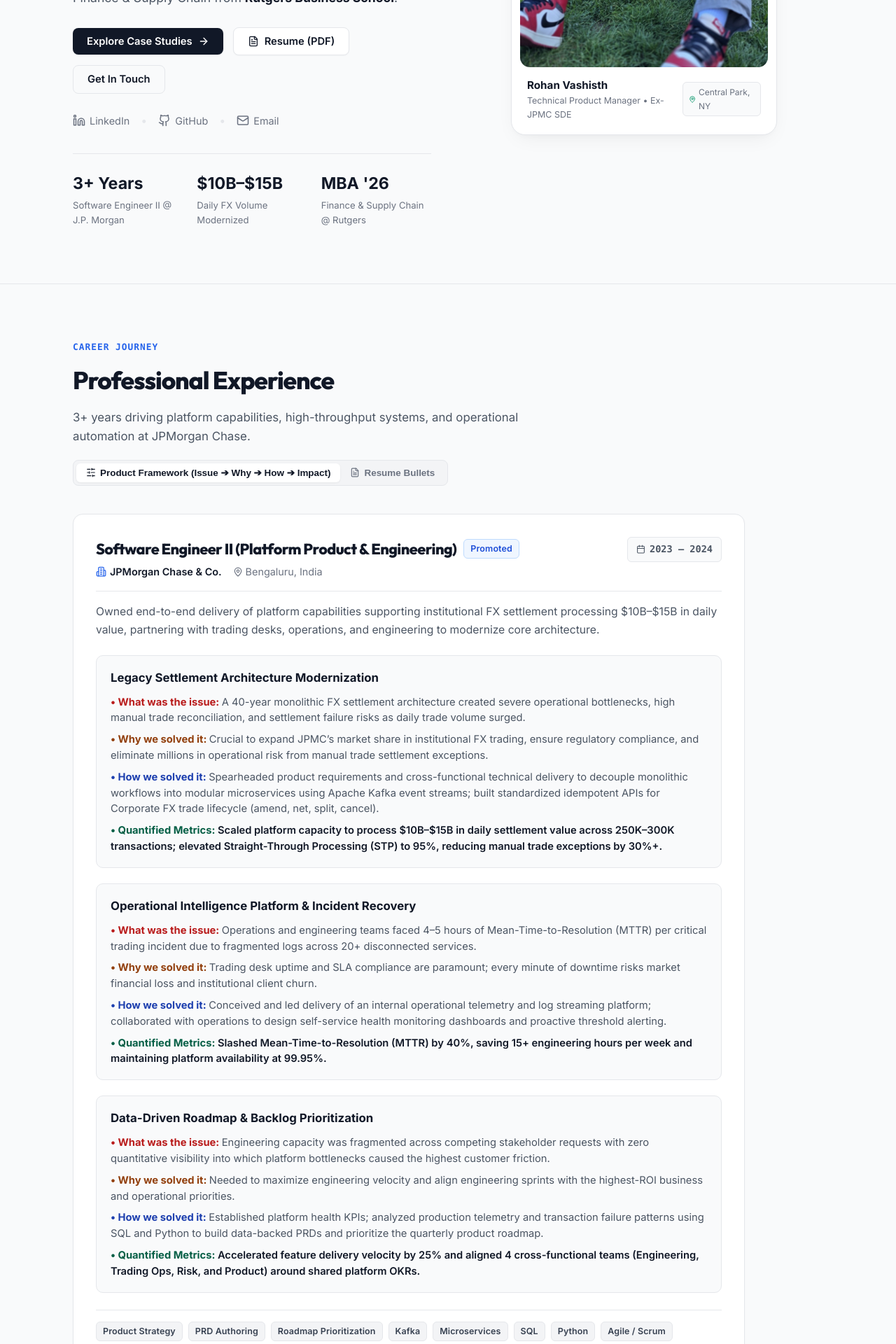
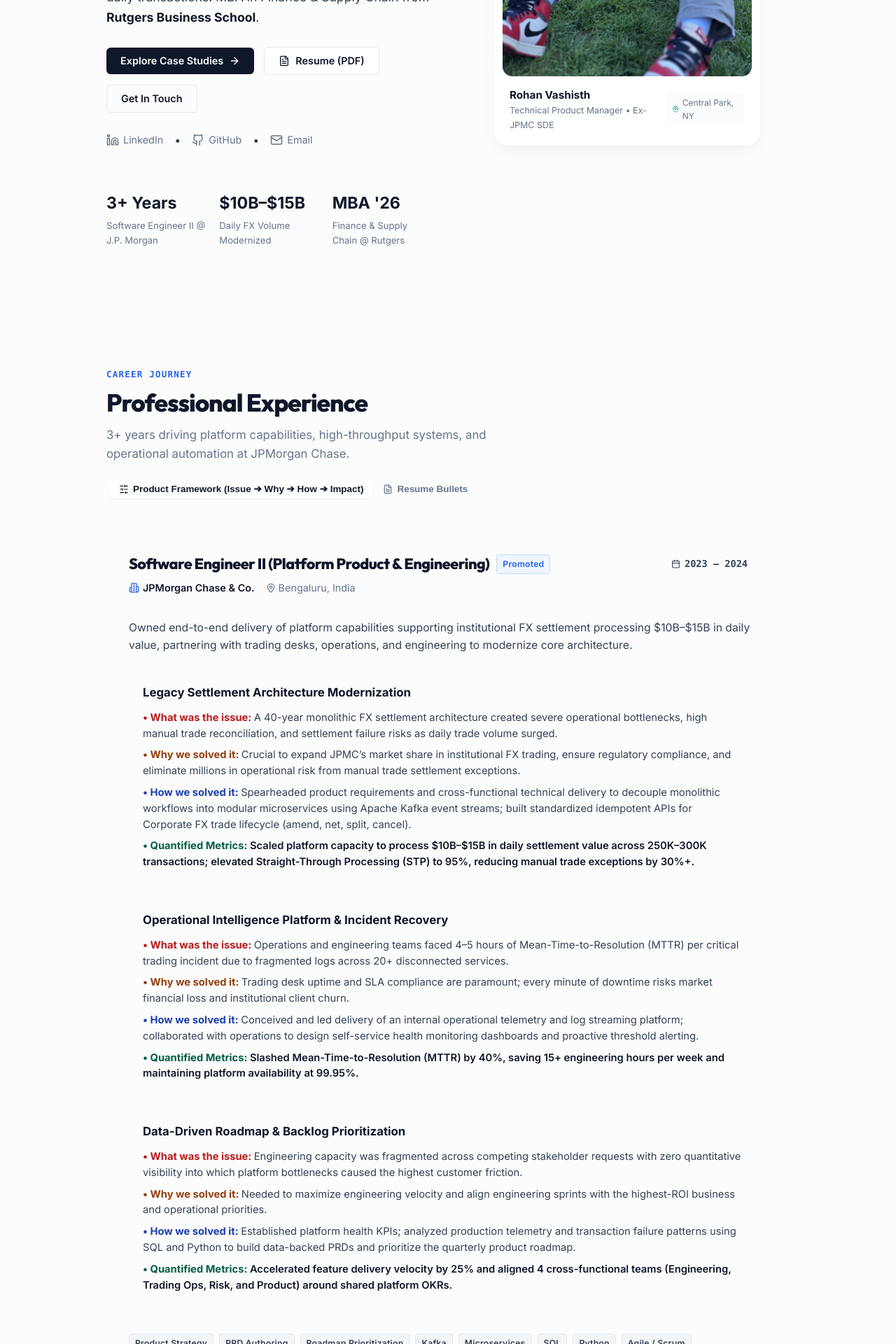
Before and after one commit to rohanvashisth/Portfolio, a React (Vite) app: page / in a window 1280 px wide. Shown: the part 620-2540 px from the top of the page at 70% size. Built offline with nearby package versions, Linux system fonts and the light colour scheme.

Commit message:
Auto-commit: saved changes on 10/14/2026, 6:04:57 PM

```diff
--- a/src/index.css
+++ b/src/index.css
@@ -1,41 +1,35 @@
 :root {
-  /* Clean, Human-Crafted Neutral Design System */
-  --bg-base: #f9fafb;
-  --bg-surface: #ffffff;
-  --bg-surface-subtle: #f3f4f6;
-  --bg-surface-elevated: #ffffff;
+  /* Integrated Editorial Design System */
+  --bg-base: #fcfcfd;
+  --bg-subtle: #f4f5f7;
+  --bg-muted: #e5e7eb;
 
   /* Typography Colors */
-  --text-primary: #111827;
-  --text-secondary: #4b5563;
-  --text-muted: #6b7280;
-  --text-light: #9ca3af;
+  --text-primary: #0f172a;
+  --text-secondary: #334155;
+  --text-muted: #64748b;
+  --text-light: #94a3b8;
 
   /* Brand Accents */
   --primary: #2563eb;
-  --primary-dark: #1d4ed8;
-  --primary-light: #eff6ff;
-  --primary-border: #bfdbfe;
+  --primary-hover: #1d4ed8;
+  --primary-subtle: #eff6ff;
 
   --emerald: #059669;
-  --emerald-light: #ecfdf5;
-  --emerald-border: #a7f3d0;
+  --emerald-subtle: #ecfdf5;
 
   --amber: #d97706;
-  --amber-light: #fffbeb;
-  --amber-border: #fde68a;
+  --amber-subtle: #fffbeb;
 
-  /* Structural Elements */
-  --border-subtle: #e5e7eb;
-  --border-medium: #d1d5db;
-  --border: #e5e7eb;
+  /* Hairlines and Borders */
+  --border-hairline: #e2e8f0;
+  --border-strong: #cbd5e1;
 
   /* Font Stacks */
   --font-sans: 'Inter', -apple-system, BlinkMacSystemFont, 'Segoe UI', Roboto, sans-serif;
   --font-display: 'Outfit', 'Inter', -apple-system, sans-serif;
-  --font-mono: 'JetBrains Mono', 'SF Mono', Menlo, Monaco, Consolas, monospace;
+  --font-mono: 'JetBrains Mono', 'SF Mono', Menlo, Consolas, monospace;
 
-  /* Natural Transitions */
   --transition-fast: 0.15s ease;
   --transition-normal: 0.25s ease;
 }
@@ -56,7 +50,7 @@
   color: var(--text-secondary);
   font-family: var(--font-sans);
   font-size: 16px;
-  line-height: 1.6;
+  line-height: 1.65;
   -webkit-font-smoothing: antialiased;
   -moz-osx-font-smoothing: grayscale;
   overflow-x: hidden;
@@ -64,17 +58,17 @@
 
 /* Custom Scrollbar */
 ::-webkit-scrollbar {
-  width: 7px;
+  width: 6px;
 }
 ::-webkit-scrollbar-track {
   background: var(--bg-base);
 }
 ::-webkit-scrollbar-thumb {
-  background: #d1d5db;
-  border-radius: 4px;
+  background: var(--border-strong);
+  border-radius: 3px;
 }
 ::-webkit-scrollbar-thumb:hover {
-  background: #9ca3af;
+  background: var(--text-light);
 }
 
 /* Typography */
@@ -91,16 +85,23 @@
   transition: var(--transition-fast);
 }
 
-/* Layout Utilities */
+/* Container & Sections */
 .container {
   width: 100%;
-  max-width: 1120px;
+  max-width: 1040px;
   margin: 0 auto;
-  padding: 0 24px;
+  padding: 0 32px;
+}
+
+@media (max-width: 640px) {
+  .container {
+    padding: 0 20px;
+  }
 }
 
 .section {
-  padding: 80px 0;
+  padding: 90px 0;
+  border-top: 1px solid var(--border-hairline);
 }
 
 @media (max-width: 768px) {
@@ -109,16 +110,17 @@
   }
 }
 
+/* Editorial Section Header */
 .section-header {
-  margin-bottom: 40px;
+  margin-bottom: 48px;
 }
 
 .section-label {
   font-family: var(--font-mono);
-  font-size: 0.8rem;
+  font-size: 0.78rem;
   font-weight: 600;
   text-transform: uppercase;
-  letter-spacing: 0.08em;
+  letter-spacing: 0.1em;
   color: var(--primary);
   margin-bottom: 8px;
   display: block;
@@ -130,32 +132,33 @@
   margin-bottom: 12px;
   font-weight: 750;
   letter-spacing: -0.03em;
+  line-height: 1.2;
 }
 
 .section-subtitle {
   font-size: 1.05rem;
-  color: var(--text-secondary);
-  max-width: 640px;
+  color: var(--text-muted);
+  max-width: 620px;
   line-height: 1.6;
 }
 
-/* Refined Clean Cards (Replacing Faux Glassmorphism) */
-.glass-card {
-  background: var(--bg-surface);
-  border: 1px solid var(--border-subtle);
-  border-radius: 14px;
-  padding: 28px;
-  box-shadow: 0 1px 3px 0 rgba(0, 0, 0, 0.03), 0 1px 2px -1px rgba(0, 0, 0, 0.03);
-  transition: transform var(--transition-normal), box-shadow var(--transition-normal), border-color var(--transition-normal);
+/* Integrated Row / Items (No heavy floating card borders) */
+.integrated-item {
+  padding: 32px 0;
+  border-bottom: 1px solid var(--border-hairline);
+  transition: background-color var(--transition-fast);
 }
 
-.glass-card:hover {
-  border-color: var(--border-medium);
-  box-shadow: 0 8px 24px -4px rgba(0, 0, 0, 0.06), 0 4px 8px -2px rgba(0, 0, 0, 0.03);
-  transform: translateY(-2px);
+.integrated-item:first-child {
+  padding-top: 0;
 }
 
-/* Premium Buttons */
+.integrated-item:last-child {
+  border-bottom: none;
+  padding-bottom: 0;
+}
+
+/* Premium Restrained Buttons */
 .btn {
   display: inline-flex;
   align-items: center;
@@ -164,8 +167,8 @@
   padding: 10px 20px;
   font-family: var(--font-sans);
   font-weight: 600;
-  font-size: 0.92rem;
-  border-radius: 8px;
+  font-size: 0.9rem;
+  border-radius: 6px;
   cursor: pointer;
   transition: var(--transition-fast);
   border: none;
@@ -173,34 +176,31 @@
 }
 
 .btn-primary {
-  background: #111827;
+  background: var(--text-primary);
   color: #ffffff;
-  box-shadow: 0 1px 2px rgba(0, 0, 0, 0.08);
 }
 
 .btn-primary:hover {
-  background: #1f2937;
+  background: #1e293b;
   transform: translateY(-1px);
-  box-shadow: 0 4px 12px rgba(0, 0, 0, 0.12);
 }
 
 .btn-secondary {
   background: #ffffff;
   color: var(--text-primary);
-  border: 1px solid var(--border-subtle);
-  box-shadow: 0 1px 2px rgba(0, 0, 0, 0.03);
+  border: 1px solid var(--border-hairline);
 }
 
 .btn-secondary:hover {
-  background: #f9fafb;
-  border-color: var(--border-medium);
+  background: var(--bg-subtle);
+  border-color: var(--border-strong);
   transform: translateY(-1px);
 }
 
 .btn-outline {
   background: transparent;
   color: var(--text-primary);
-  border: 1px solid var(--border-subtle);
+  border: 1px solid var(--border-hairline);
 }
 
 .btn-outline:hover {
@@ -214,85 +214,68 @@
   display: inline-flex;
   align-items: center;
   gap: 8px;
-  padding: 5px 12px;
-  background: #ecfdf5;
-  border: 1px solid #a7f3d0;
+  padding: 4px 12px;
+  background: var(--emerald-subtle);
+  border: 1px solid #bbf7d0;
   border-radius: 9999px;
   font-size: 0.8rem;
-  font-weight: 500;
+  font-weight: 550;
   color: #065f46;
 }
 
 .status-dot {
-  width: 7px;
-  height: 7px;
+  width: 6px;
+  height: 6px;
   border-radius: 50%;
-  background: #059669;
-  box-shadow: 0 0 0 3px rgba(5, 150, 105, 0.2);
+  background: #10b981;
 }
 
-/* Badge System */
+/* Restrained Badges & Tags */
 .badge {
   display: inline-flex;
   align-items: center;
-  padding: 3px 9px;
-  border-radius: 6px;
-  font-size: 0.78rem;
+  padding: 3px 8px;
+  border-radius: 4px;
+  font-size: 0.76rem;
   font-weight: 550;
-  letter-spacing: 0.01em;
+  letter-spacing: 0.02em;
   font-family: var(--font-sans);
 }
 
 .badge-primary {
-  background: var(--primary-light);
-  color: var(--primary-dark);
-  border: 1px solid var(--primary-border);
+  background: var(--primary-subtle);
+  color: var(--primary);
+  border: 1px solid #bfdbfe;
 }
 
 .badge-secondary {
-  background: var(--emerald-light);
-  color: #065f46;
-  border: 1px solid var(--emerald-border);
-}
-
-.badge-accent {
-  background: var(--amber-light);
-  color: #92400e;
-  border: 1px solid var(--amber-border);
+  background: var(--emerald-subtle);
+  color: var(--emerald);
+  border: 1px solid #a7f3d0;
 }
 
 .badge-neutral {
-  background: #f3f4f6;
-  color: #374151;
-  border: 1px solid #e5e7eb;
+  background: var(--bg-subtle);
+  color: var(--text-secondary);
+  border: 1px solid var(--border-hairline);
 }
 
-/* Grids */
+/* Grid Layouts */
 .grid-2 {
   display: grid;
   grid-template-columns: repeat(2, 1fr);
-  gap: 32px;
+  gap: 40px;
 }
 
 .grid-3 {
   display: grid;
   grid-template-columns: repeat(3, 1fr);
-  gap: 24px;
+  gap: 28px;
 }
 
-@media (max-width: 900px) {
+@media (max-width: 840px) {
   .grid-2, .grid-3 {
     grid-template-columns: 1fr;
-    gap: 24px;
-  }
-  .section-title {
-    font-size: 1.85rem;
+    gap: 32px;
   }
 }
-
-/* Clean Divider */
-.section-divider {
-  height: 1px;
-  background: var(--border-subtle);
-  width: 100%;
-}
```
